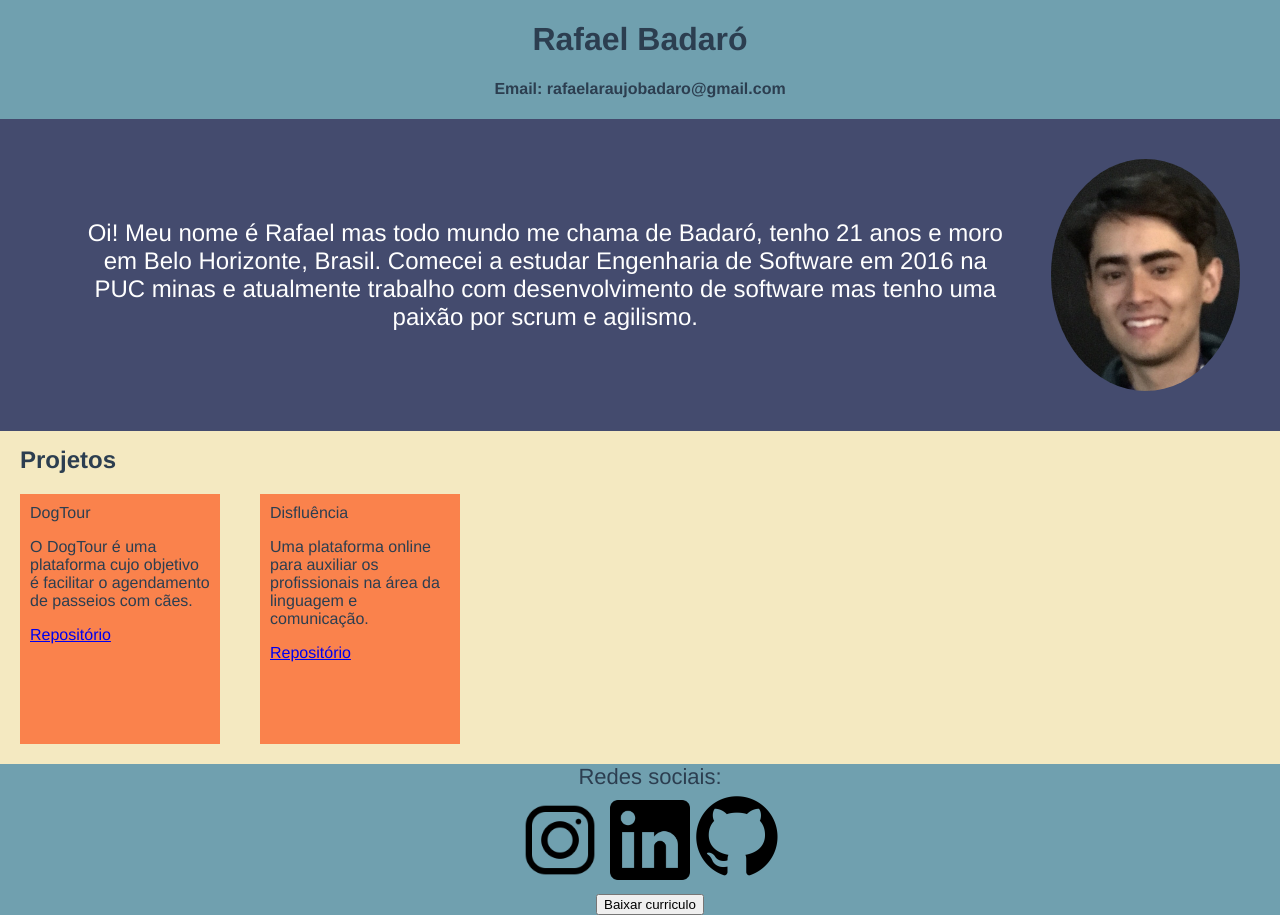
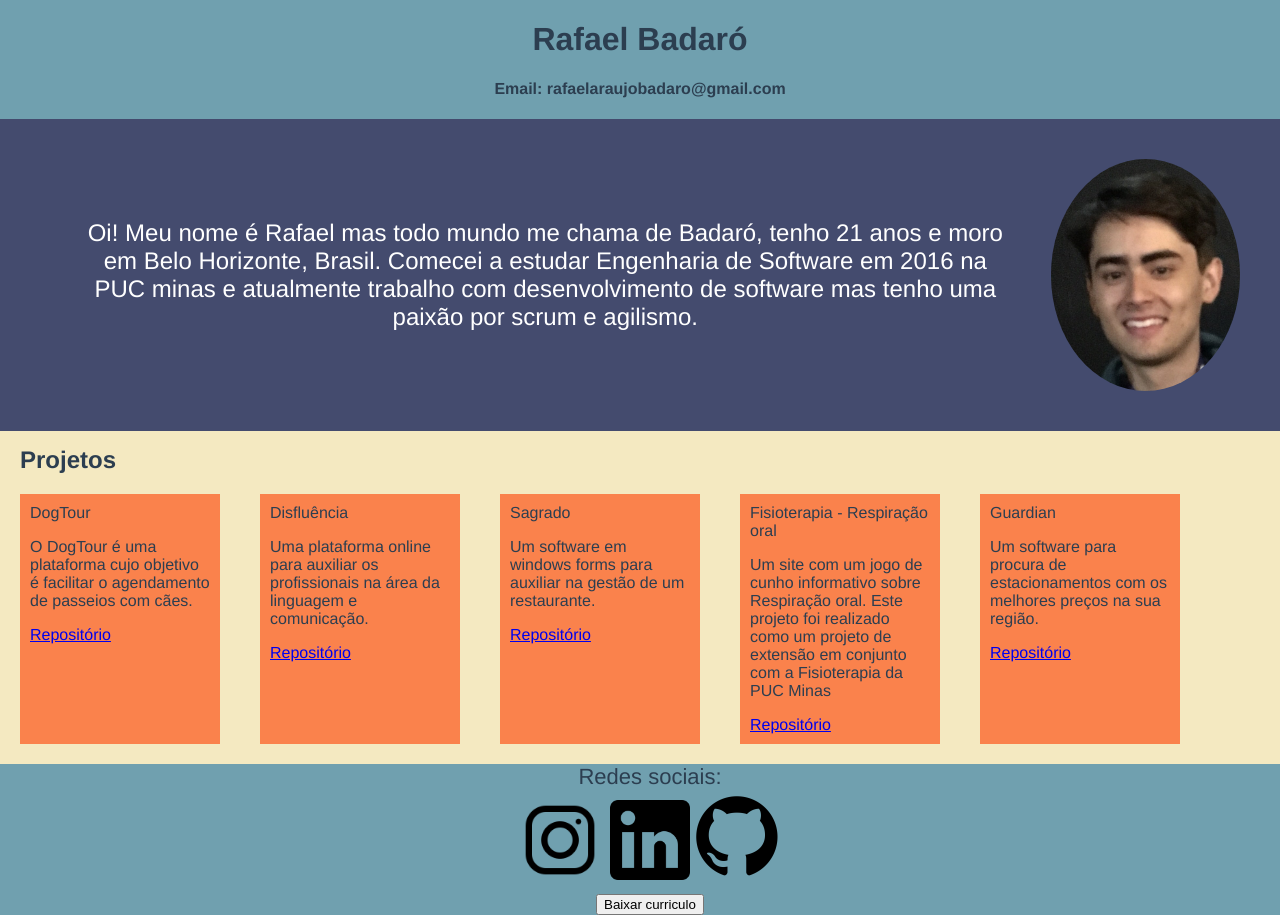
Before and after one commit to RafaelBadaro/my-portifolio, a Vue app: page / in a window 1280 px wide. Built offline with nearby package versions, Linux system fonts and the light colour scheme.

Commit message:
Adicionando mais projetos

```diff
--- a/src/components/Projects.vue
+++ b/src/components/Projects.vue
@@ -4,7 +4,13 @@
       <h2 class="projects_title--text">Projetos</h2>
     </div>
     <div class="projects_content">
-      <CardProjects v-for="card in cards" :key="card.title" :title="card.title" :body="card.body" :url="card.url"></CardProjects>
+      <CardProjects
+        v-for="card in cards"
+        :key="card.title"
+        :title="card.title"
+        :body="card.body"
+        :url="card.url"
+      ></CardProjects>
     </div>
   </div>
 </template>
@@ -25,13 +31,31 @@ export default {
           title: "DogTour",
           body:
             "O DogTour é uma plataforma cujo objetivo é facilitar o agendamento de passeios com cães.",
-            url: "https://github.com/RafaelBadaro/dogtour",
+          url: "https://github.com/RafaelBadaro/dogtour",
         },
         {
           title: "Disfluência",
           body:
             "Uma plataforma online para auxiliar os profissionais na área da linguagem e comunicação.",
-            url: "https://github.com/LaercioNazareno/Disfluencia",
+          url: "https://github.com/LaercioNazareno/Disfluencia",
+        },
+        {
+          title: "Sagrado",
+          body:
+            "Um software em windows forms para auxiliar na gestão de um restaurante.",
+          url: "https://github.com/saldanhacl/sagrado-solucao",
+        },
+        {
+          title: "Fisioterapia - Respiração oral",
+          body:
+            "Um site com um jogo de cunho informativo sobre Respiração oral. Este projeto foi realizado como um projeto de extensão em conjunto com a Fisioterapia da PUC Minas",
+          url: " https://github.com/gmfonseca/tis4",
+        },
+        {
+          title: "Guardian",
+          body:
+            "Um software para procura de estacionamentos com os melhores preços na sua região.",
+          url: "https://github.com/JonathasSL/guardian-api",
         },
       ],
     };
```
